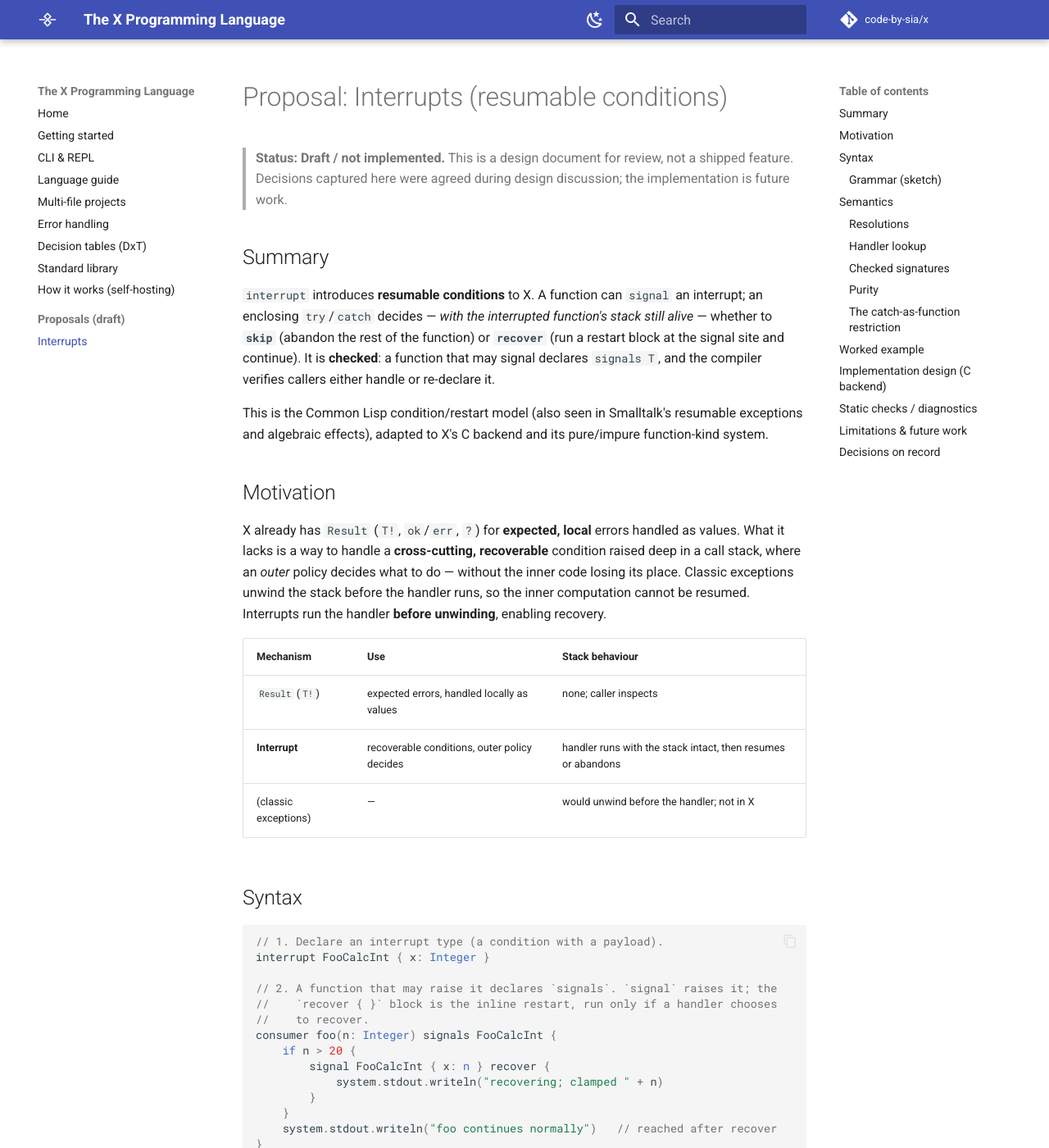
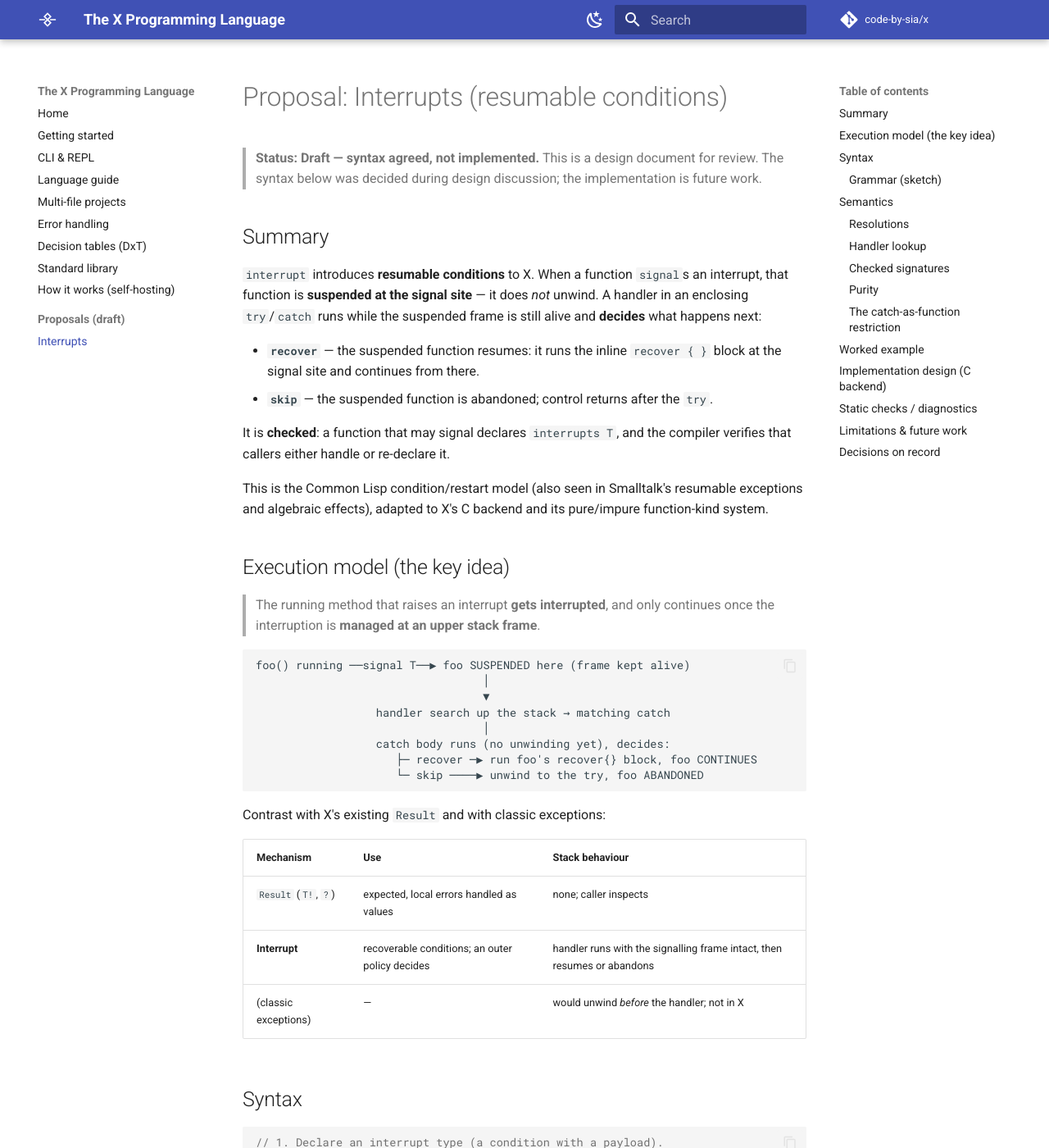
Before and after one commit to code-by-sia/xi, an MkDocs documentation site: the page built from docs/proposals/interrupt.md, in a window 1280 px wide and 1400 px high. Shown: the whole window at 82% size. Built offline with MkDocs 1.6.1 and Material for MkDocs 9.7.7, drawn with Linux system fonts in a browser that asks for light colours; comment, search, counter and statistics services are not loaded; some of the changed text lies outside the part shown.

Commit message:
docs(proposal): finalize interrupt syntax (signal / interrupts / skip / recover)
Agreed syntax: raise with 'signal', declare with 'interrupts T', resolutions
'skip'/'recover', inline 'recover {}' restart at the signal site, paren-free
catch. Execution model made explicit: the signalling function suspends at the
signal site and resumes only after an enclosing handler decides (recover) or is
abandoned (skip). Updated grammar, examples, checks, and decisions.

````diff
--- a/docs/proposals/interrupt.md
+++ b/docs/proposals/interrupt.md
@@ -1,36 +1,51 @@
 # Proposal: Interrupts (resumable conditions)
 
-> **Status: Draft / not implemented.** This is a design document for review, not a
-> shipped feature. Decisions captured here were agreed during design discussion;
-> the implementation is future work.
+> **Status: Draft — syntax agreed, not implemented.** This is a design document
+> for review. The syntax below was decided during design discussion; the
+> implementation is future work.
 
 ## Summary
 
-`interrupt` introduces **resumable conditions** to X. A function can `signal` an
-interrupt; an enclosing `try`/`catch` decides — *with the interrupted function's
-stack still alive* — whether to **`skip`** (abandon the rest of the function) or
-**`recover`** (run a restart block at the signal site and continue). It is
-**checked**: a function that may signal declares `signals T`, and the compiler
-verifies callers either handle or re-declare it.
+`interrupt` introduces **resumable conditions** to X. When a function `signal`s
+an interrupt, that function is **suspended at the signal site** — it does *not*
+unwind. A handler in an enclosing `try`/`catch` runs while the suspended frame is
+still alive and **decides** what happens next:
+
+- **`recover`** — the suspended function resumes: it runs the inline `recover { }`
+  block at the signal site and continues from there.
+- **`skip`** — the suspended function is abandoned; control returns after the
+  `try`.
+
+It is **checked**: a function that may signal declares `interrupts T`, and the
+compiler verifies that callers either handle or re-declare it.
 
 This is the Common Lisp condition/restart model (also seen in Smalltalk's
 resumable exceptions and algebraic effects), adapted to X's C backend and its
 pure/impure function-kind system.
 
-## Motivation
+## Execution model (the key idea)
 
-X already has `Result` (`T!`, `ok`/`err`, `?`) for **expected, local** errors
-handled as values. What it lacks is a way to handle a **cross-cutting,
-recoverable** condition raised deep in a call stack, where an *outer* policy
-decides what to do — without the inner code losing its place. Classic exceptions
-unwind the stack before the handler runs, so the inner computation cannot be
-resumed. Interrupts run the handler **before unwinding**, enabling recovery.
+> The running method that raises an interrupt **gets interrupted**, and only
+> continues once the interruption is **managed at an upper stack frame**.
+
+```
+foo() running ──signal T──▶ foo SUSPENDED here (frame kept alive)
+                                  │
+                                  ▼
+                  handler search up the stack → matching catch
+                                  │
+                  catch body runs (no unwinding yet), decides:
+                     ├─ recover ─▶ run foo's recover{} block, foo CONTINUES
+                     └─ skip ────▶ unwind to the try, foo ABANDONED
+```
+
+Contrast with X's existing `Result` and with classic exceptions:
 
 | Mechanism | Use | Stack behaviour |
 |-----------|-----|-----------------|
-| `Result` (`T!`) | expected errors, handled locally as values | none; caller inspects |
-| **Interrupt** | recoverable conditions, outer policy decides | handler runs with the stack intact, then resumes or abandons |
-| (classic exceptions) | — | would unwind before the handler; not in X |
+| `Result` (`T!`, `?`) | expected, local errors handled as values | none; caller inspects |
+| **Interrupt** | recoverable conditions; an outer policy decides | handler runs with the signalling frame intact, then resumes or abandons |
+| (classic exceptions) | — | would unwind *before* the handler; not in X |
 
 ## Syntax
 
@@ -38,10 +53,10 @@
 // 1. Declare an interrupt type (a condition with a payload).
 interrupt FooCalcInt { x: Integer }
 
-// 2. A function that may raise it declares `signals`. `signal` raises it; the
-//    `recover { }` block is the inline restart, run only if a handler chooses
-//    to recover.
-consumer foo(n: Integer) signals FooCalcInt {
+// 2. A function that may raise it declares `interrupts`. `signal` raises it;
+//    the `recover { }` block is the inline restart — it runs only if a handler
+//    chooses to recover, in this (suspended) function's own frame.
+consumer foo(n: Integer) interrupts FooCalcInt {
     if n > 20 {
         signal FooCalcInt { x: n } recover {
             system.stdout.writeln("recovering; clamped " + n)
@@ -50,12 +65,12 @@
     system.stdout.writeln("foo continues normally")   // reached after recover
 }
 
-// 3. Handle it. The catch body picks a resolution.
+// 3. Handle it. The catch body DECIDES; it does not contain the recovery code.
 try {
     foo(24)
 } catch e: FooCalcInt {
-    if e.x > 100 { skip }      // abandon the rest of foo, resume after `try`
-    else         { recover }   // run foo's recover{} block, then continue foo
+    if e.x > 100 { skip }      // abandon the rest of foo; resume after `try`
+    else         { recover }   // resume foo: run its recover{} block, continue
 }
 ```
 
@@ -63,26 +78,30 @@
 
 ```
 interrupt_decl ::= "interrupt" Ident "{" field ("," field)* "}"
-signal_stmt    ::= "signal" Type "{" fields "}" ("recover" block)?
-func_decl      ::= ... ("signals" Type ("," Type)*)? block
+signal_stmt    ::= "signal" Type "{" fields "}" "recover" block
+func_decl      ::= ... ("interrupts" Type ("," Type)*)? block
 try_stmt       ::= "try" block ("catch" Ident ":" Type block)+
 resolution     ::= "skip" | "recover"
 ```
+
+`catch` is paren-free (like `if`/`for`); the payload uses the compound-type
+literal `{ field: value }`.
 
 ## Semantics
 
 ### Resolutions
 
-- **`skip`** — unwind the stack from the `signal` site back to the `try`; the
-  interrupted function's remaining work is abandoned. Control resumes after the
+- **`recover`** — run the `recover { }` block at the signal site, then continue
+  the signalling function at the statement *after* the `signal`. The recovery
+  logic lives with the code that knows how to recover; the handler only opts in.
+- **`skip`** — unwind from the signal site back to the `try`; the signalling
+  function's remaining work is abandoned. Control resumes after the
   `try`/`catch`.
-- **`recover`** — run the `recover { }` block located at the `signal` site, then
-  continue the interrupted function at the statement *after* the `signal`.
-- **`retry`** — *deferred* (not in the first version). It would re-execute the
-  interrupting operation; semantics and progress guarantees need more design.
+- **`retry`** — *deferred* (not in the first version): would re-execute the
+  interrupting operation.
 
-A `catch` body must end by selecting exactly one resolution (`skip` or
-`recover`). It may run other statements first (e.g. logging) but see the
+A `catch` body must select exactly one resolution (`skip` or `recover`) on every
+path. It may run other statements first (e.g. logging) — subject to the
 restriction below.
 
 ### Handler lookup
@@ -90,48 +109,48 @@
 `signal T` searches the dynamically-enclosing handler stack for the nearest
 `try` whose `catch` matches `T` (by type). The matching handler runs **without
 unwinding** and returns a resolution, which the signal site then enacts. If no
-handler matches, the signal is **unhandled** (see below).
+handler matches, the signal is **unhandled** (see checked signatures).
 
 ### Checked signatures
 
 - A function whose body can `signal T` (directly, or by calling a function that
-  `signals T` without handling it) **must** declare `signals T`.
-- `signals` accepts a list: `signals A, B`.
-- `entry main` may not propagate interrupts; an interrupt that reaches `main`
-  unhandled is a **panic** (aborts with a diagnostic).
-- The compiler verifies catch types correspond to interrupts that can actually
-  reach the `try`.
+  `interrupts T` without handling it) **must** declare `interrupts T`.
+- Multiple: `interrupts A, B`.
+- `entry main` may not propagate interrupts; one that reaches `main` unhandled is
+  a **panic** (aborts with a diagnostic).
+- The compiler checks that each `catch` type can actually reach its `try`.
 
 ### Purity
 
-Signalling is an effect. It is permitted only in the impure kinds — `consumer`,
+Signalling is an effect, permitted only in the impure kinds — `consumer`,
 `producer`, `creator` (and `entry`). The pure kinds — `mapper`, `projector`,
-`predicate`, `reducer` — may neither `signal` nor call a `signals` function.
+`predicate`, `reducer` — may neither `signal` nor call an `interrupts` function.
 This reuses X's existing purity line.
 
 ### The catch-as-function restriction
 
-To run a handler *before* unwinding (so `recover` can resume), the `catch` body
-is compiled as a function over the payload. Therefore a `catch` body may read:
+To run a handler *before* unwinding (so `recover` can resume the suspended
+frame), the `catch` body is compiled as a function over the payload. A `catch`
+body may therefore read:
 
 - the interrupt payload (`e`),
 - module-level / global state,
 - and call functions,
 
 but **may not capture `try`-scope local variables** (X has no closures). This is
-the key simplification that makes resumption implementable without continuations
-or coroutines. (Future work could lift this with explicit captures.)
+the simplification that makes resumption implementable without continuations or
+coroutines. (Future work could lift it with explicit captures.)
 
 ## Worked example
 
 ```x
 interrupt RateLimited { retryAfter: Integer }
 
-producer fetch(url: String) signals RateLimited {
+producer fetch(url: String) interrupts RateLimited {
     let r = http.get(url)?
     if r.status == 429 {
         signal RateLimited { retryAfter: 5 } recover {
-            system.stdout.writeln("backing off")
+            system.stdout.writeln("backing off, then continuing")
         }
     }
     // ... use r ...
@@ -142,7 +161,7 @@
         fetch("http://example.com/")
     } catch e: RateLimited {
         system.stdout.writeln("rate limited; retryAfter=" + e.retryAfter)
-        recover            // let fetch run its backoff and continue
+        recover            // resume fetch: it runs its backoff and continues
     }
 }
 ```
@@ -158,61 +177,63 @@
 typedef enum { XC_SKIP = 0, XC_RECOVER = 1 } xc_resolution_t;
 
 typedef struct xc_handler {
-    int               type_id;     /* which interrupt type this catch matches */
+    int               type_id;             /* which interrupt this catch matches */
     xc_resolution_t (*fn)(void* payload);  /* compiled catch body */
-    jmp_buf           unwind;      /* skip target (the try) */
+    jmp_buf           unwind;              /* skip target (the try) */
     struct xc_handler* prev;
 } xc_handler_t;
 
-/* thread-local-ish global stack top */
-static xc_handler_t* xc_handlers;
+static xc_handler_t* xc_handlers;          /* stack top */
 ```
 
 - **`try { BODY } catch e: T { CATCH }`** lowers to:
-  1. compile `CATCH` to `xc_resolution_t __hN(T payload)` (returns the chosen
-     resolution; reads payload/globals only),
+  1. compile `CATCH` to `xc_resolution_t __hN(T payload)` (reads payload/globals
+     only, returns the chosen resolution),
   2. push `{ type_id(T), __hN, jb }`, `setjmp(jb)` (the `skip` landing),
-  3. run `BODY`, then pop the handler.
+  3. run `BODY`; pop the handler.
 - **`signal T { ... } recover { REC }`** lowers to:
   1. walk `xc_handlers` for the nearest matching `type_id`,
-  2. if none → unhandled (panic, or propagate per `signals` — at `main`, abort),
-  3. `res = handler->fn(&payload)`,
-  4. `if (res == XC_RECOVER) { REC; /* fall through, continue */ }`
+  2. none → unhandled (propagate per `interrupts`; at `main`, panic),
+  3. `res = handler->fn(&payload)`  ← *the signalling frame is still on the stack*,
+  4. `if (res == XC_RECOVER) { REC; /* continue after the signal */ }`
      `else /* XC_SKIP */ longjmp(handler->unwind, 1);`
 
-`skip` uses `setjmp`/`longjmp` (well-trodden in the runtime already). `recover`
-needs no unwinding — it just runs `REC` and continues — which is exactly why the
-handler must be a callable function rather than inline code that touches
-`try`-locals.
+`skip` uses `setjmp`/`longjmp` (already used in the runtime). `recover` needs no
+unwinding — it just runs `REC` and continues — which is exactly why the handler
+must be a callable function rather than inline code touching `try`-locals.
 
 **Codegen** adds: interrupt struct typedefs + `type_id`s, the `signal` lowering,
-the `try`/`catch` lowering (handler push/pop + setjmp + the compiled catch fn),
-and `signals` checking in the type/effect pass.
+the `try`/`catch` lowering (push/pop + setjmp + compiled catch fn), and
+`interrupts` checking in the type/effect pass.
 
 ## Static checks / diagnostics
 
-- A `signal T` in a function not declaring `signals T` → error (suggest adding
+- `signal T` in a function not declaring `interrupts T` → error (suggest adding
   it or wrapping in `try`).
-- A call to a `signals T` function that neither handles nor re-declares `T` →
-  error.
-- `signal`/calling a `signals` function from a pure kind → error.
-- `catch` body that captures a `try`-local → error (with the restriction
-  explained).
+- Calling an `interrupts T` function without handling or re-declaring `T` → error.
+- `signal` / calling an `interrupts` function from a pure kind → error.
+- `catch` body capturing a `try`-local → error (restriction explained).
 - `catch` body that does not select a resolution on all paths → error.
 
 ## Limitations & future work
 
 - **`retry`** resolution (re-execute the interrupting operation).
-- **Value-producing signals** (`use-value`): `let y = signal T {...} recover {
-  ... }` where the recover block yields the value of the signal expression.
-- **Value-producing `try`** (the try block yielding a result; today it is a
-  statement).
+- **Value-producing signals** (`use-value`): `let y = signal T {..} recover {..}`
+  where the recover block yields the value of the signal expression.
+- **Value-producing `try`** (the try block yielding a result; today a statement).
 - **Multiple named restarts** at one site (beyond a single `recover`).
 - **Closures in `catch`** to lift the local-capture restriction.
 - Interaction with `async`.
 
 ## Decisions on record
 
-- First version implements **`skip` + `recover`** only; `retry` deferred.
-- Interrupts are **checked** via `signals T` on function signatures.
-- Ship this **proposal** for review before implementation.
+- Raise with **`signal`**; declare capability with **`interrupts T`**; type
+  keyword is **`interrupt`**.
+- Resolutions are **`skip`** (abandon) and **`recover`** (resume); `retry`
+  deferred.
+- Recovery code is an **inline `recover { }` restart at the signal site**; the
+  handler only chooses.
+- Execution model: the signalling function **suspends** and resumes only after
+  an enclosing handler decides.
+- Interrupts are **checked**; pure kinds may not signal.
+- First version implements **`skip` + `recover`**. Ship this proposal first.
````
